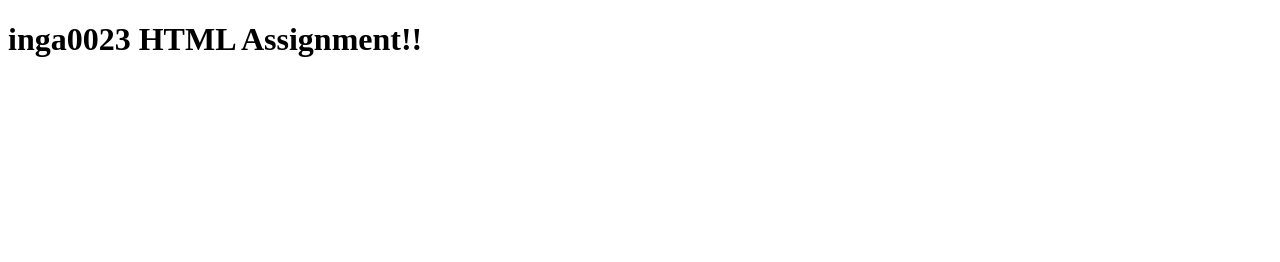
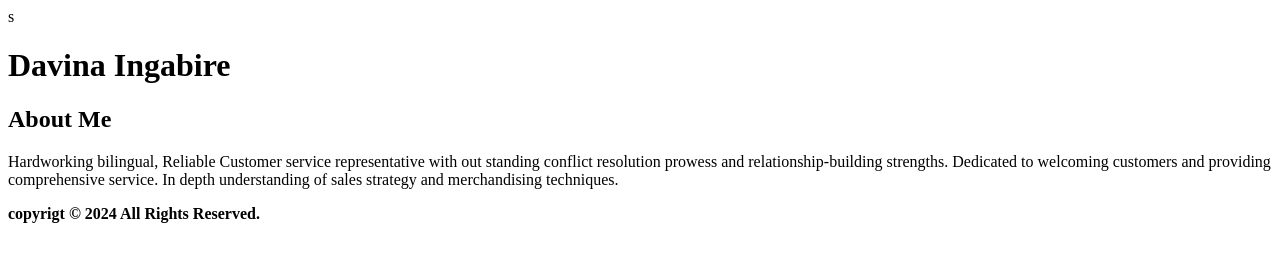
Before and after one commit to inga0023/inga0023.github.io, a plain HTML site: page html-assignment/index.html in a window 1280 px wide. Drawn offline with Linux system fonts and the light colour scheme.

Commit message:
updates html assignment

```diff
--- a/html-assignment/index.html
+++ b/html-assignment/index.html
@@ -1,13 +1,24 @@
 <!DOCTYPE html>
-<html lang="en">
+s<html lang="en">
     <head>
         <meta charset="UTF-8">
         <meta name="viewport" content="width=device-width, initial-scale=1.0">
-    <title>HTML Assignment</title>
+        <title>Davina Ingabire</title>
     </head>
     <body>
         <header>
-        <h1>inga0023 HTML Assignment!!</h1>
+            <h1>
+                <strong> Davina Ingabire</strong>
+            </h1>
+            <h2>About Me</h2>
         </header>
+        <main>
+            <p>
+                Hardworking bilingual, Reliable Customer service representative with out standing conflict resolution prowess and relationship-building strengths. Dedicated to welcoming customers and providing comprehensive service. In depth understanding of sales strategy and merchandising techniques.
+                </p>
+            </main>
+            <footer id="page-footer">
+                <strong> copyrigt &copy; 2024 All Rights Reserved.</strong>
+                </footer>
     </body>
 </html>
```
Lines whose indentation alone changed are shown as unchanged.
